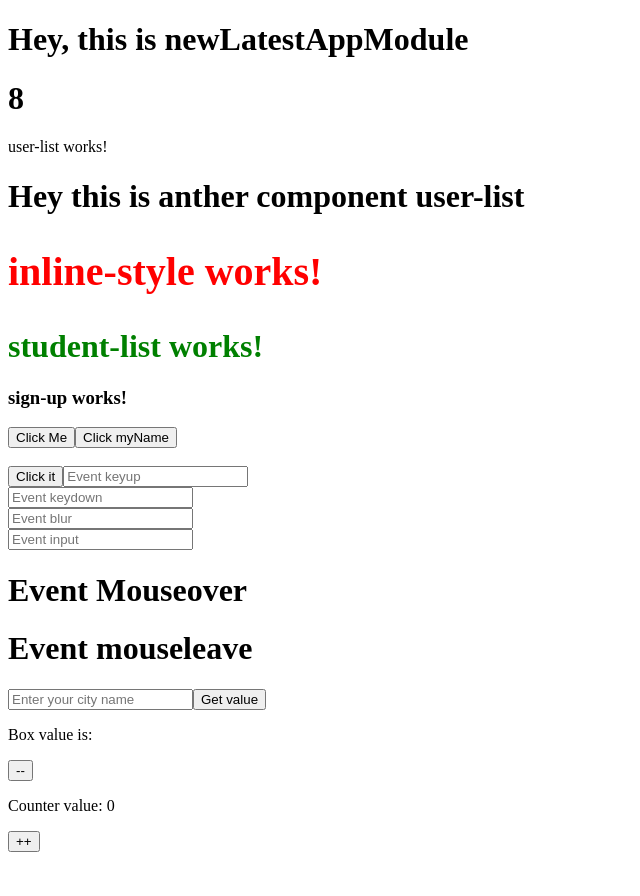
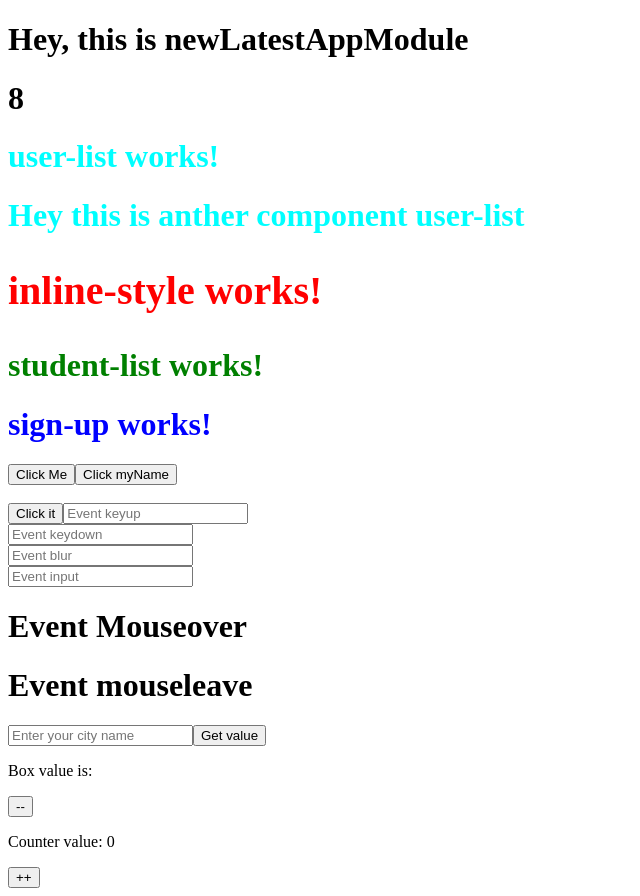
Before and after one commit to asadullahjamil0/newLatestAppModule, an Angular app: page / in a window 1280 px wide. Shown: the whole page, without its empty margins (0-640 px from the left). Before the commit the page ends 860 px from the top, so only its background shows below. Built offline with nearby package versions, Linux system fonts and the light colour scheme.

Commit message:
Basic rules of style in Angular.

```diff
--- a/src/app/user-auth/sign-up/sign-up.component.css
+++ b/src/app/user-auth/sign-up/sign-up.component.css
@@ -0,0 +1,3 @@
+/* .heading{
+    color: red;
+} */
--- a/src/app/user-auth/sign-up/sign-up.component.html
+++ b/src/app/user-auth/sign-up/sign-up.component.html
@@ -1 +1 @@
-<h3>sign-up works!</h3>
+<h1 class="heading">sign-up works!</h1>
--- a/src/app/user-list/user-list.component.html
+++ b/src/app/user-list/user-list.component.html
@@ -1,2 +1,8 @@
-<p>user-list works!</p>
-<h1>Hey this is anther component user-list</h1>
+<h1 class="heading">user-list works!</h1>
+<!-- Internal style -->
+<style>
+    h1 {
+        color: aqua;
+    }
+</style>
+<h1 class="heading">Hey this is anther component user-list</h1>
--- a/src/styles.css
+++ b/src/styles.css
@@ -1 +1,5 @@
 /* You can add global styles to this file, and also import other style files */
+/* //Global style */
+.heading{
+    color: blue;
+}
```
